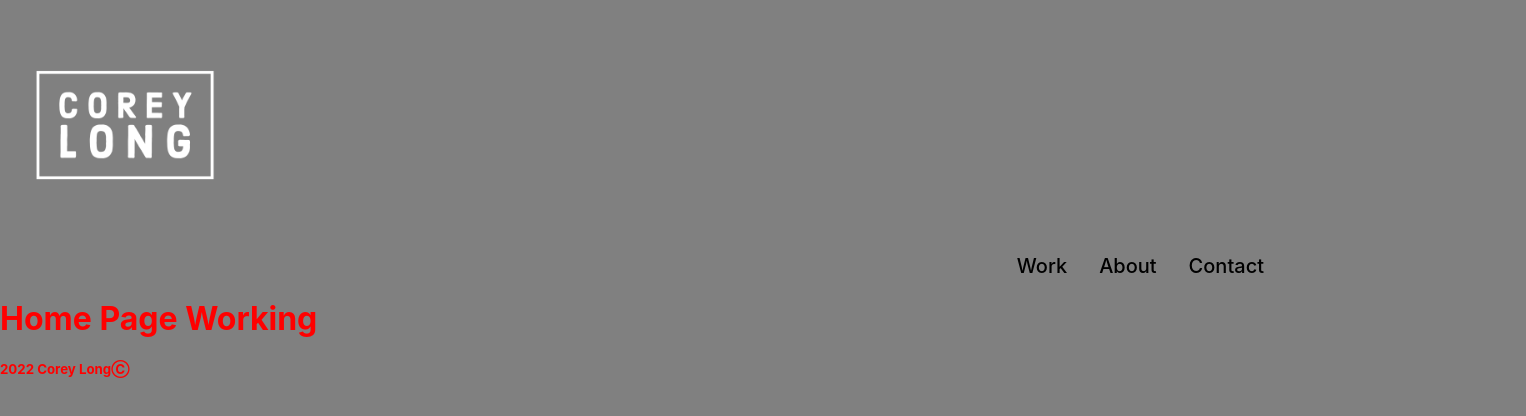
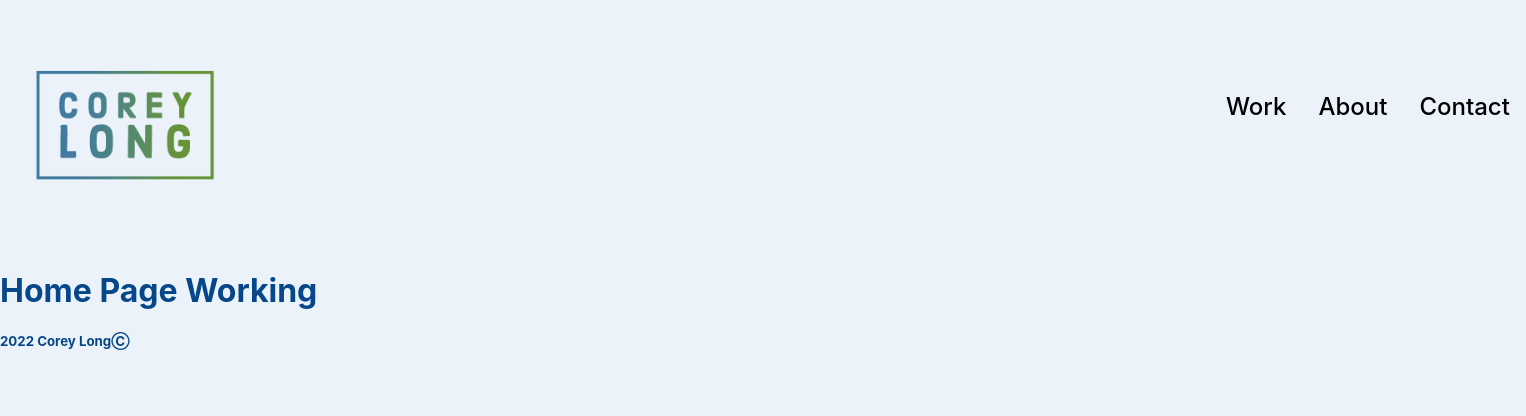
Before and after one commit to CoreyLongDev/website, a React (Create React App) app: page / in a window 1280 px wide. Shown: the top 416 px of the page, 1526 px wide, since content can reach past the window. Built offline with nearby package versions, Linux system fonts and the light colour scheme.

Commit message:
color theme picked and distributed. navbar cleaned up. may work on gap concern for the flex box now or wait until later

```diff
--- a/src/App.css
+++ b/src/App.css
@@ -1,6 +1,6 @@
 body {
-  color: red;
-  background-color: grey;
+  color: #064789;
+  background-color: #EBF2FA;
   margin: 0;
   padding: 0;
 }
--- a/src/Components/HeaderNavi/HeaderNavi.css
+++ b/src/Components/HeaderNavi/HeaderNavi.css
@@ -1,3 +1,8 @@
+#header {
+    display: flex !important;
+    align-items: baseline !important;
+    gap: 75%;
+}
 #logoBox {
     float: left;
 }
@@ -6,20 +11,21 @@
     max-width: 250px;
 }
 .navigation {
-    text-align: right !important;
     box-shadow: none;
     float: right;
+    margin-top: -50%;
 }
 a{
     color: black !important;
     font-weight: 500;
-    font-size: 20px;
+    font-size: 24px;
     text-decoration: none;
     margin: 1rem;
     }
 a:hover {
-    color: #FF5DB2 !important;
+    color: #A5BE00 !important;
 }
 .clear {
     clear: both;
+    padding-top: 2rem;
 }
--- a/src/Components/HeaderNavi/HeaderNavi.js
+++ b/src/Components/HeaderNavi/HeaderNavi.js
@@ -1,13 +1,13 @@
 import React from "react";
 import { Nav, Navbar, Container } from "react-bootstrap";
 import './HeaderNavi.css'
-import Logo from '../HeaderNavi/logoWhite.png'
+import Logo from '../HeaderNavi/logoGradient.png'
 
 const HeaderNavi = () => {
     return (
         <>
             <div id="header">
-                <img id='logo' src={Logo} alt='' />
+                <img id='logo' src={Logo} alt='Personel brand logo for software developer Corey Long.' />
 
                 <Navbar>
                     <Container className="navigation">
```
Also changed, not shown: src/Components/HeaderNavi/logoGradient.png (added).
